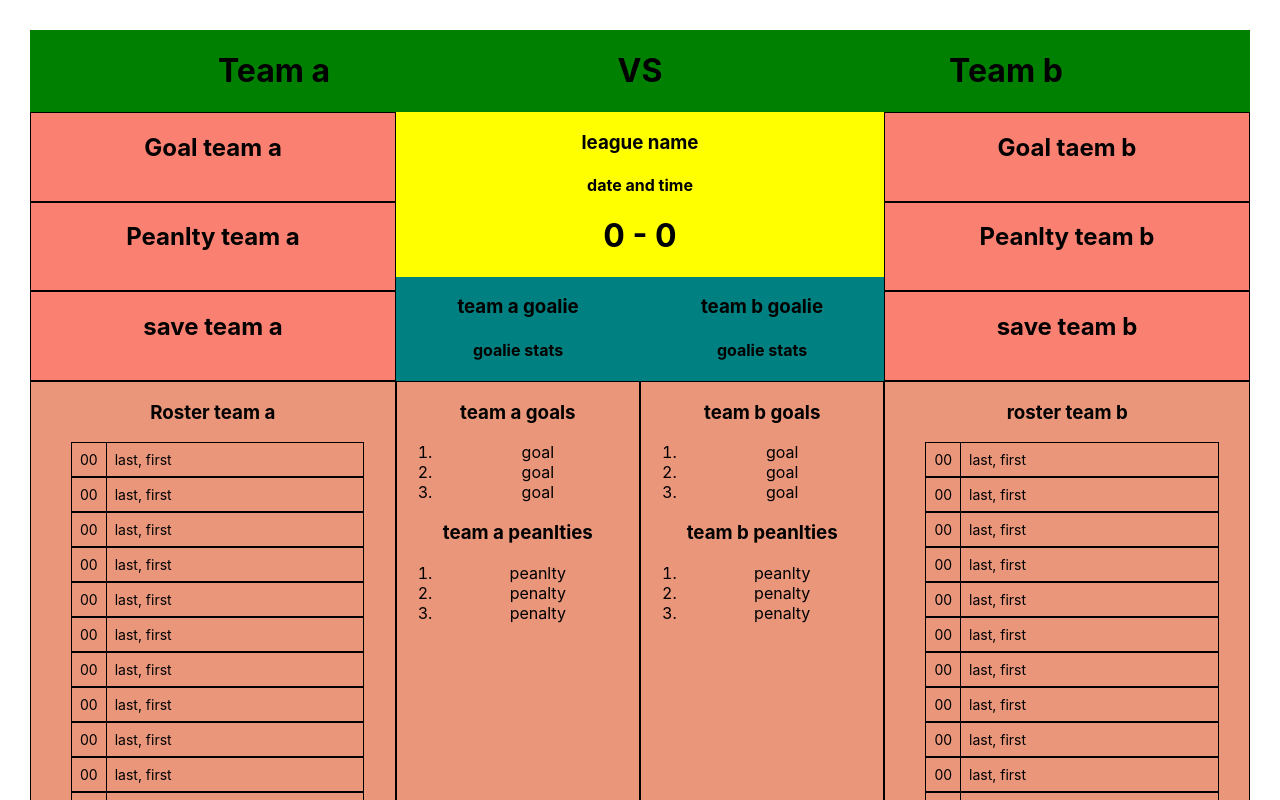
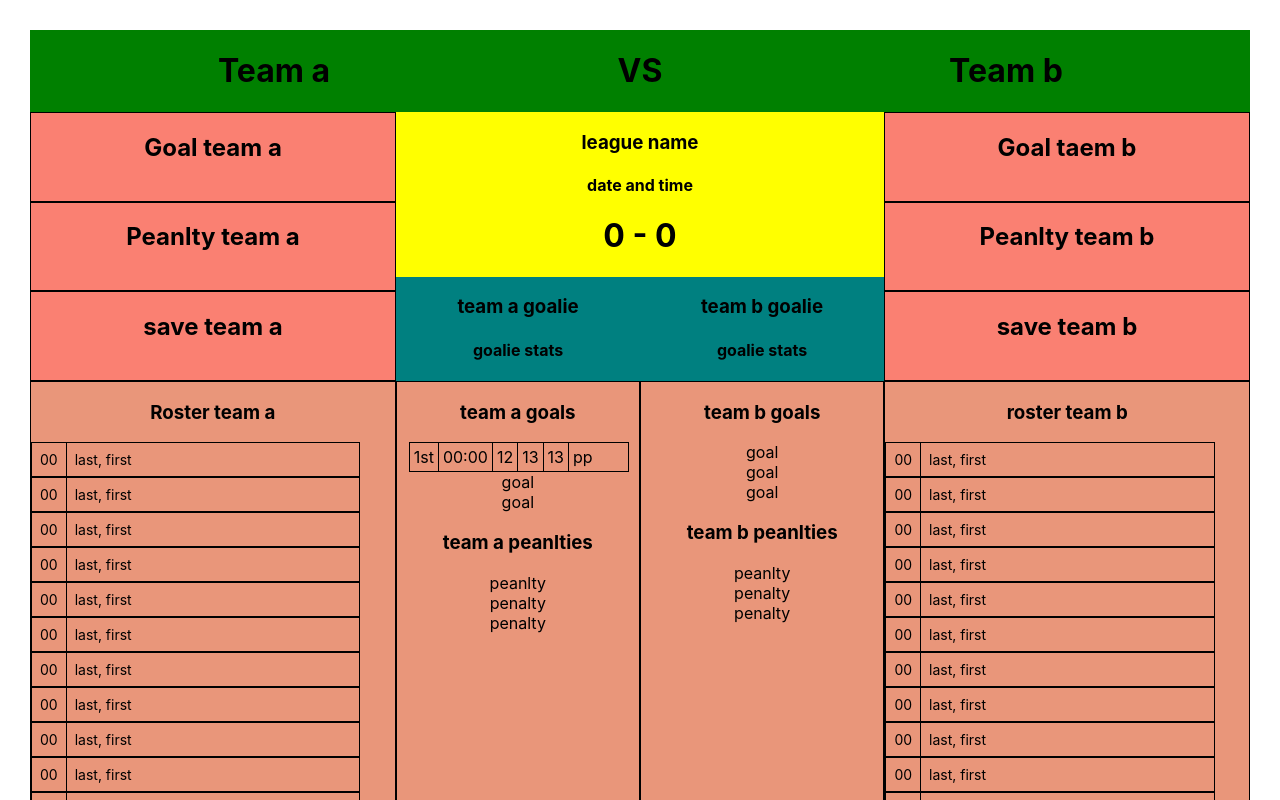
Before and after one commit to tjbecker8/ScoreSheet, a React (Create React App) app: page / in a window 1280 px wide. Shown: the top 800 px of the page. Built offline with nearby package versions, Linux system fonts and the light colour scheme.

Commit message:
more setup

```diff
--- a/src/components/GameSheet/gameSheet.css
+++ b/src/components/GameSheet/gameSheet.css
@@ -1,5 +1,12 @@
 #container {
   margin: 30px;
+}
+
+ul,li, ol {
+  list-style-type: none;
+  list-style-position:inside;
+  margin:0;
+  padding:0;
 }
 
 .flex-top {
--- a/src/components/GameSheet/gameSheet.js
+++ b/src/components/GameSheet/gameSheet.js
@@ -1,6 +1,7 @@
 import React, {Component} from 'react';
 import './gameSheet.css'
 import Skater from './skater'
+import Goal from './goal'
 
 class GameSheet extends Component {
 
@@ -125,7 +126,7 @@ class GameSheet extends Component {
             <div>
               <h3>team a goals</h3>
                 <ol>
-                  <li>goal</li>
+                  <Goal />
                   <li>goal</li>
                   <li>goal</li>
                 </ol>
--- /dev/null
+++ b/src/components/GameSheet/goal.css
@@ -0,0 +1,24 @@
+
+
+.goal-li {
+  display: flex;
+  border-style: solid;
+  border-width: thin;
+  border-color: black;
+  width: calc(90%);
+  margin-left: 5%;
+}
+
+.goal-p {
+  margin: 4px;
+  font-size: 16px;
+  padding-left: 4;
+  padding-right: 4;
+
+}
+
+.bord-r {
+  border-right-width: thin;
+  border-right-color: black;
+  border-right-style: solid;
+}
--- /dev/null
+++ b/src/components/GameSheet/goal.js
@@ -0,0 +1,31 @@
+import React, {Component} from 'react';
+import './goal.css'
+
+class Goal extends Component {
+
+  render () {
+    return (
+      <li class='goal-li'>
+        <div class='bord-r'>
+          <p class='goal-p'>1st</p>
+        </div>
+        <div class='bord-r'>
+          <p class='goal-p'>00:00</p>
+        </div>
+        <div class='bord-r'>
+          <p class='goal-p'>12</p>
+        </div>
+        <div class='bord-r'>
+          <p class='goal-p'>13</p>
+        </div>
+        <div class='bord-r'>
+          <p class='goal-p'>13</p>
+        </div>
+        <p class='goal-p'>pp</p>
+      </li>
+
+    )
+  }
+}
+
+export default Goal
--- a/src/components/GameSheet/skater.css
+++ b/src/components/GameSheet/skater.css
@@ -26,7 +26,7 @@ p {
   text-align: center;
 }
 
-li:hover {
+.player-li:hover {
   background-color: purple;
 }
 
```
